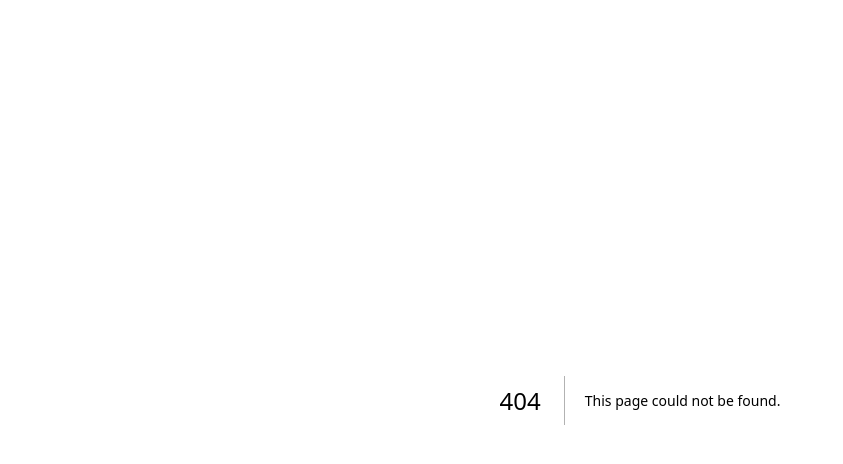
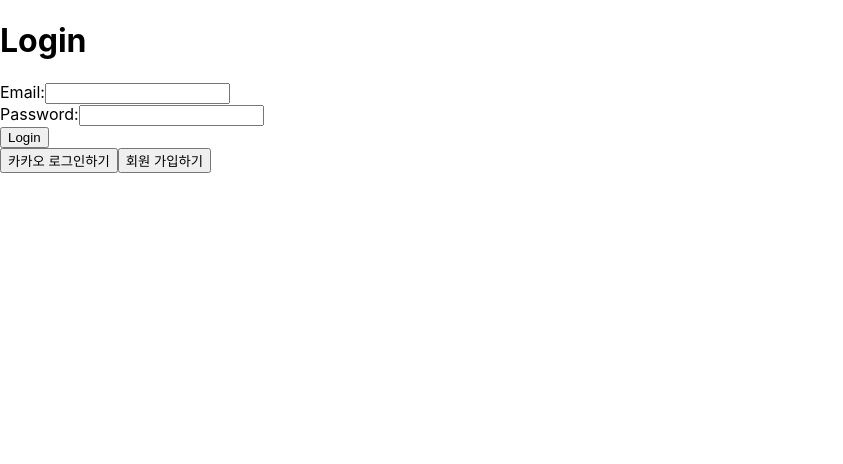
Before and after one commit to Jinyshin/DONT-BE-LATE, a Next.js app in the folder client/: page /login in a window 1280 px wide. Before the commit this address had no page. Shown: the top 464 px of the page, without its empty margins (0-843 px from the left). Built offline with nearby package versions, Linux system fonts and the light colour scheme.

Commit message:
temporal

```diff
--- a/client/src/pages/index.tsx
+++ b/client/src/pages/index.tsx
@@ -1,10 +1,12 @@
 import TimelineCard from '../components/TimelineCard';
 import { formatDate } from '../utils/dateFormatter';
+import {useRouter} from 'next/router';
 
 export default function Home() {
   const handleCheckIn = () => {
     alert('Checked in!');
   };
+  const router= useRouter();
 
   const appointments = [
     {
@@ -31,6 +33,7 @@ export default function Home() {
           onCheckIn={handleCheckIn}
         />
       ))}
+      <button onClick={()=>router.push('/login')}>임시버튼입니당</button>
     </div>
   );
 }
--- /dev/null
+++ b/client/src/pages/login/index.tsx
@@ -0,0 +1,44 @@
+import React, { useState } from 'react';
+import { useRouter } from 'next/router';
+
+const LoginPage = () => {
+  const [showSignupOptions, setShowSignupOptions] = useState(false);
+
+  const handleSignupClick = () => {
+    setShowSignupOptions(true);
+  };
+
+  const handleEmailSignupClick = () => {
+    alert('Email Signup Form will appear');
+    // Logic to show email signup form
+  };
+
+  return (
+    <div>
+      <h1>Login</h1>
+      <form>
+        <div>
+          <label htmlFor="email">Email:</label>
+          <input type="email" id="email" name="email" required />
+        </div>
+        <div>
+          <label htmlFor="password">Password:</label>
+          <input type="password" id="password" name="password" required />
+        </div>
+        <button type="submit">Login</button>
+      </form>
+      <button onClick={() => alert('Kakao Login')}>카카오 로그인하기</button>
+      <button onClick={handleSignupClick}>회원 가입하기</button>
+
+      {showSignupOptions && (
+        <div className="signup-options">
+          <h2>회원 가입</h2>
+          <button onClick={handleEmailSignupClick}>이메일로 회원가입</button>
+          <button onClick={() => alert('Kakao Signup')}>카카오로 회원가입</button>
+        </div>
+      )}
+    </div>
+  );
+};
+
+export default LoginPage;
```
Also changed, not shown: client/src/pages/login/signup.tsx (added, +44 -0 lines).
